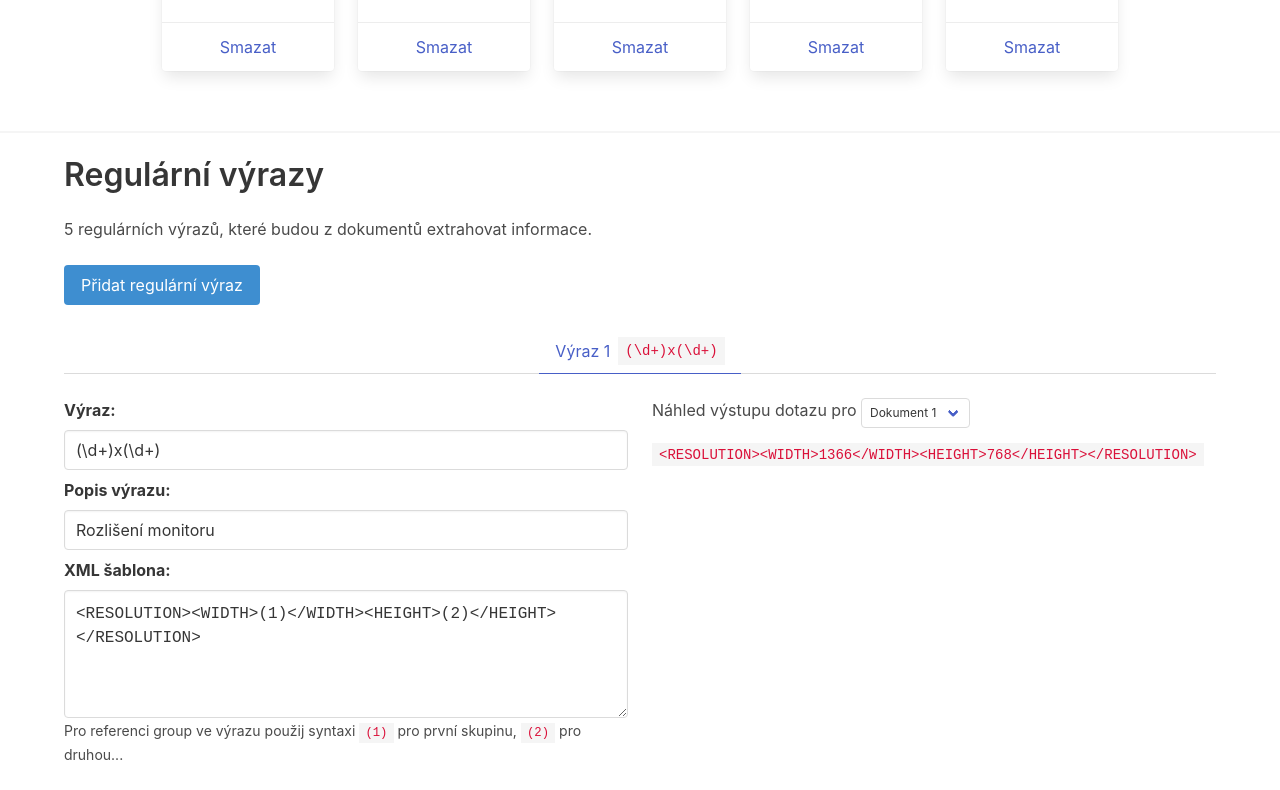
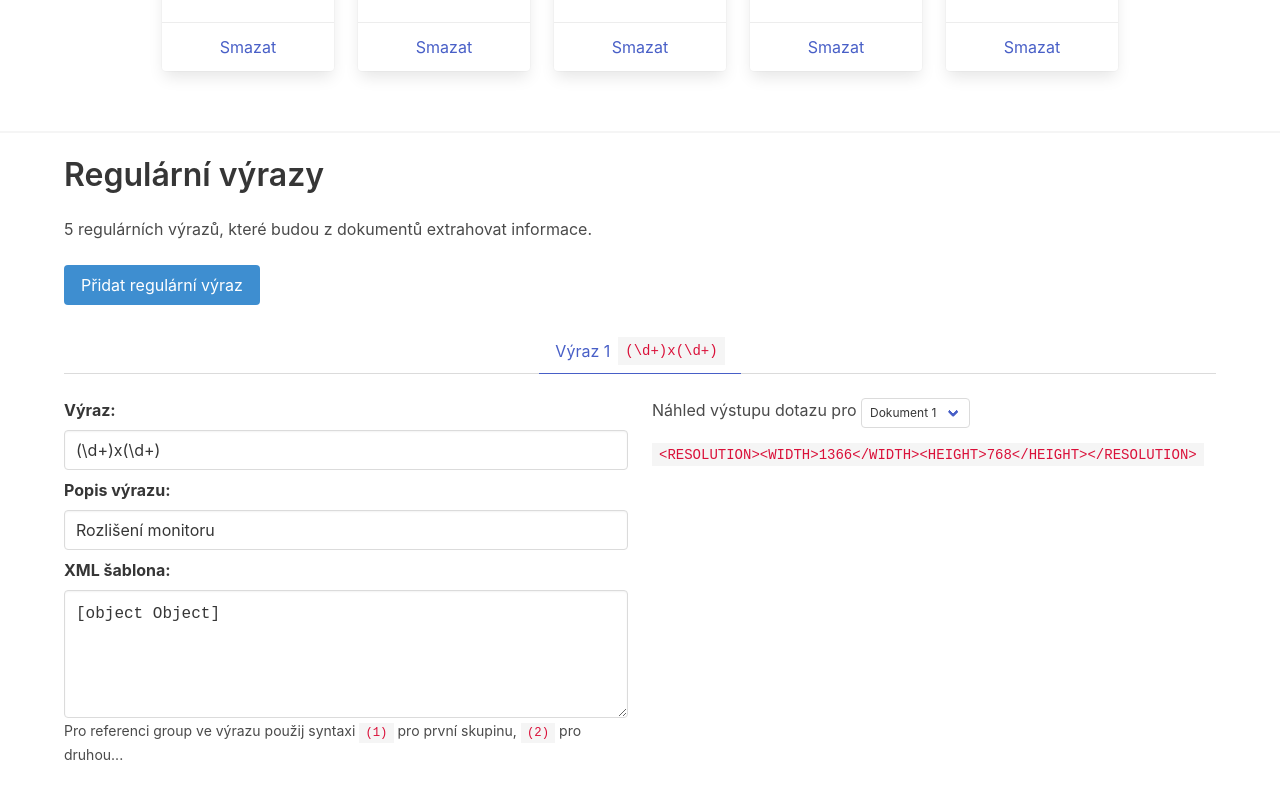
Before and after one commit to jirkavrba/4iz210-seminar-thesis-generator, a Vue app in the folder client/: page / in a window 1280 px wide. Shown: the part 1570-2360 px from the top of the page. Built offline with nearby package versions, Linux system fonts and the light colour scheme.

Commit message:
XML abstract syntax tree support

```diff
--- a/client/src/App.vue
+++ b/client/src/App.vue
@@ -68,7 +68,9 @@
                 </div>
 
                 <input v-model="variation" class="input is-small mt-2">
-                <button @click="addVariation(i)" :disabled="variation.trim().length === 0" class="button is-small is-fullwidth mt-1">Přidat variantu</button>
+                <button @click="addVariation(i)" :disabled="variation.trim().length === 0"
+                        class="button is-small is-fullwidth mt-1">Přidat variantu
+                </button>
               </div>
               <div class="card-footer">
                 <a href="#" class="card-footer-item" @click.prevent="removeTerm(i)">Smazat</a>
@@ -86,7 +88,9 @@
         <h2 class="title is-3">Regulární výrazy</h2>
         <p>5 regulárních výrazů, které budou z dokumentů extrahovat informace.</p>
 
-        <button class="button is-info my-5" @click="addPattern()" :disabled="patterns.length >= 5">Přidat regulární výraz</button>
+        <button class="button is-info my-5" @click="addPattern()" :disabled="patterns.length >= 5">Přidat regulární
+          výraz
+        </button>
 
         <p v-if="patterns.length === 0" class="has-text-grey-light">Zatím nejsou přidané žádné regulární výrazy</p>
         <div v-else class="mb-5">
@@ -113,15 +117,16 @@
               <textarea v-model="patterns[pattern].xml" class="textarea is-family-monospace"
                         placeholder="<RESOLUTION><WIDTH>(1)</WIDTH><HEIGHT>(2)</HEIGHT></RESOLUTION>"
               ></textarea>
-              <small>Pro referenci group ve výrazu použij syntaxi <code>(1)</code> pro první skupinu, <code>(2)</code> pro druhou...</small>
+              <small>Pro referenci group ve výrazu použij syntaxi <code>(1)</code> pro první skupinu, <code>(2)</code>
+                pro druhou...</small>
             </div>
             <div class="column">
               <div>
                 Náhled výstupu dotazu pro
                 <div class="select is-small">
-                <select v-model="reference">
-                  <option v-for="(_, i) in inputs" :key="i" :value="i">Dokument {{ i + 1}}</option>
-                </select>
+                  <select v-model="reference">
+                    <option v-for="(_, i) in inputs" :key="i" :value="i">Dokument {{ i + 1 }}</option>
+                  </select>
                 </div>
               </div>
 
@@ -179,7 +184,27 @@ export default {
       {
         regex: "(\\d+)x(\\d+)",
         description: "Rozlišení monitoru",
-        xml: "<RESOLUTION><WIDTH>(1)</WIDTH><HEIGHT>(2)</HEIGHT></RESOLUTION>"
+        xml: [
+          {
+            name: "RESOLUTION",
+            type: "complex",
+            value: "",
+            children: [
+              {
+                name: "WIDTH",
+                type: "integer",
+                value: "(1)",
+                children: []
+              },
+              {
+                name: "HEIGHT",
+                type: "integer",
+                value: "(2)",
+                children: []
+              }
+            ]
+          }
+        ]
       }
     ]
   }),
@@ -209,16 +234,25 @@ export default {
       this.patterns.push({
         regex: "",
         description: "",
-        xml: ""
+        xml: {}
       });
     },
     patternReference() {
       const document = this.inputs[this.reference];
       const pattern = this.patterns[this.pattern];
 
+      const resolveTemplate = node => {
+        if (node.children.length === 0) {
+          return `<${node.name}>${node.value}</${node.name}>`;
+        }
+
+        return `<${node.name}>${node.children.map(child => resolveTemplate(child)).join("")}</${node.name}>`;
+      }
+
+      const template = pattern.xml.map(root => resolveTemplate(root)).join("");
       const matches = Array.from(document.matchAll(pattern.regex))[0];
 
-      return matches.reduce((text, value, index) => text.replaceAll(`(${index})`, value.toString()), pattern.xml);
+      return matches.reduce((text, value, index) => text.replaceAll(`(${index})`, value.toString()), template);
     },
     highlight(input) {
       return input.split(/(\s+|[,.])/)
```
